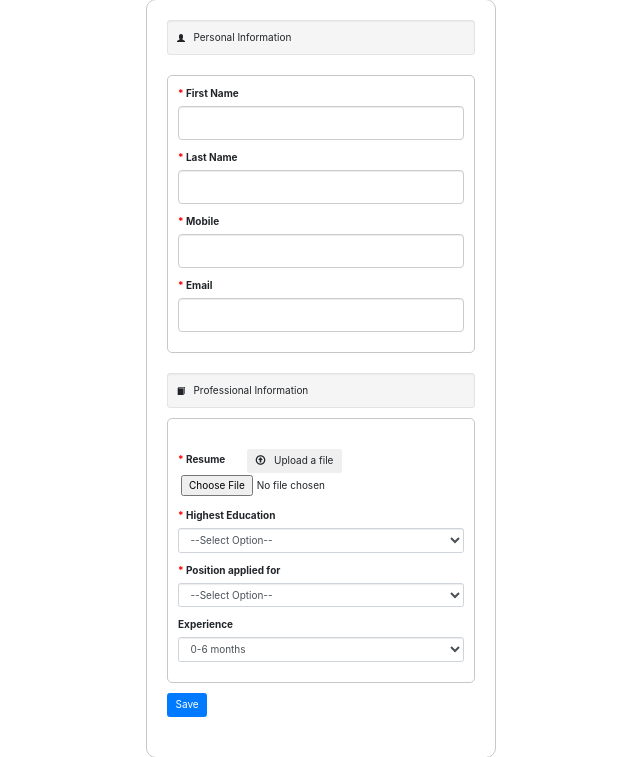
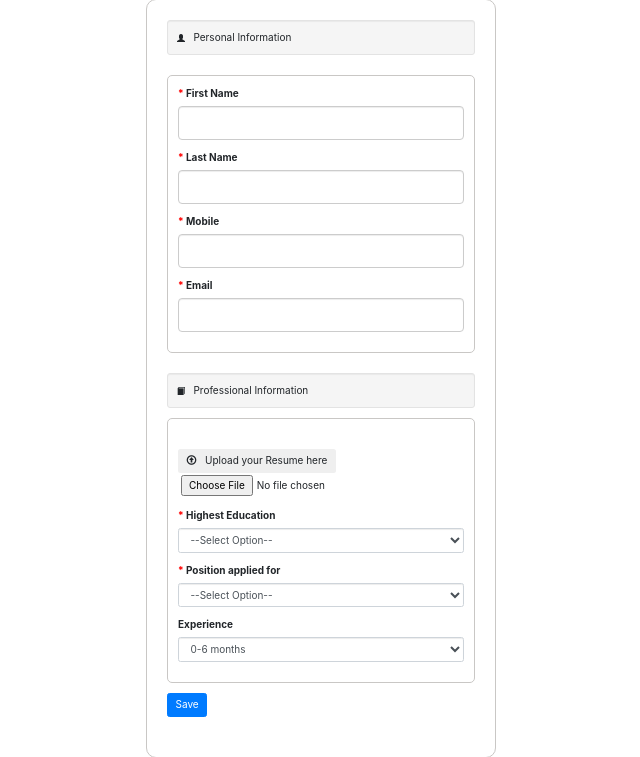
Before and after one commit to sachinaroraCA/Django-jobApplicationApp-salesforce, a Django app: page / in a window 1280 px wide. Shown: the part 41-798 px from the top of the page, without its empty margins (319-959 px from the left). Run offline with Django 3.2, Linux system fonts and the light colour scheme; some libraries are stand-ins or nearby versions.

Commit message:
remove label in upload file

```diff
--- a/main_app/templates/application_form.html
+++ b/main_app/templates/application_form.html
@@ -34,7 +34,7 @@
                                                 <label for="Contact_Number__c">
                                                     <span style="color:red;">*</span> Mobile
                                                 </label>
-                                                <input type="tel" class="form-control" id="Contact_Number__c" pattern="[0-9]+" required name="Contact_Number__c" />
+                                                <input type="tel" class="form-control" minlength="10" maxlength="10" id="Contact_Number__c" pattern="[0-9]+" required name="Contact_Number__c" />
                                             </div>
                                             <div class="form-group">
                                                 <label for="Email__c">
@@ -52,8 +52,8 @@
                                         <div style="width:100%;height:100%;padding 20px 10px 10px 10px; margin: 20px 10px 10px 10px;">
                                              <div style="padding 10px 0px 10px 0px; margin: 10px 0px 10px 0px;">
                                             <div class="upload-btn-wrapper">
-                                                 <label for="id_resumeFile"><span style="color:red;">*</span> Resume&nbsp;&nbsp;&nbsp;&nbsp;&nbsp;&nbsp;&nbsp;&nbsp; <br/></label>
-                                              <button class="btn input"><span class="glyphicon glyphicon-upload"> </span> &nbsp; Upload a file</button>
+
+                                              <button class="btn input"><span class="glyphicon glyphicon-upload"> </span> &nbsp; Upload your Resume here</button>
                                               <input type="file" class="inputfile" id="id_resumeFile" required  name="resumeFile" />
                                             </div>
                                              </div>
```
